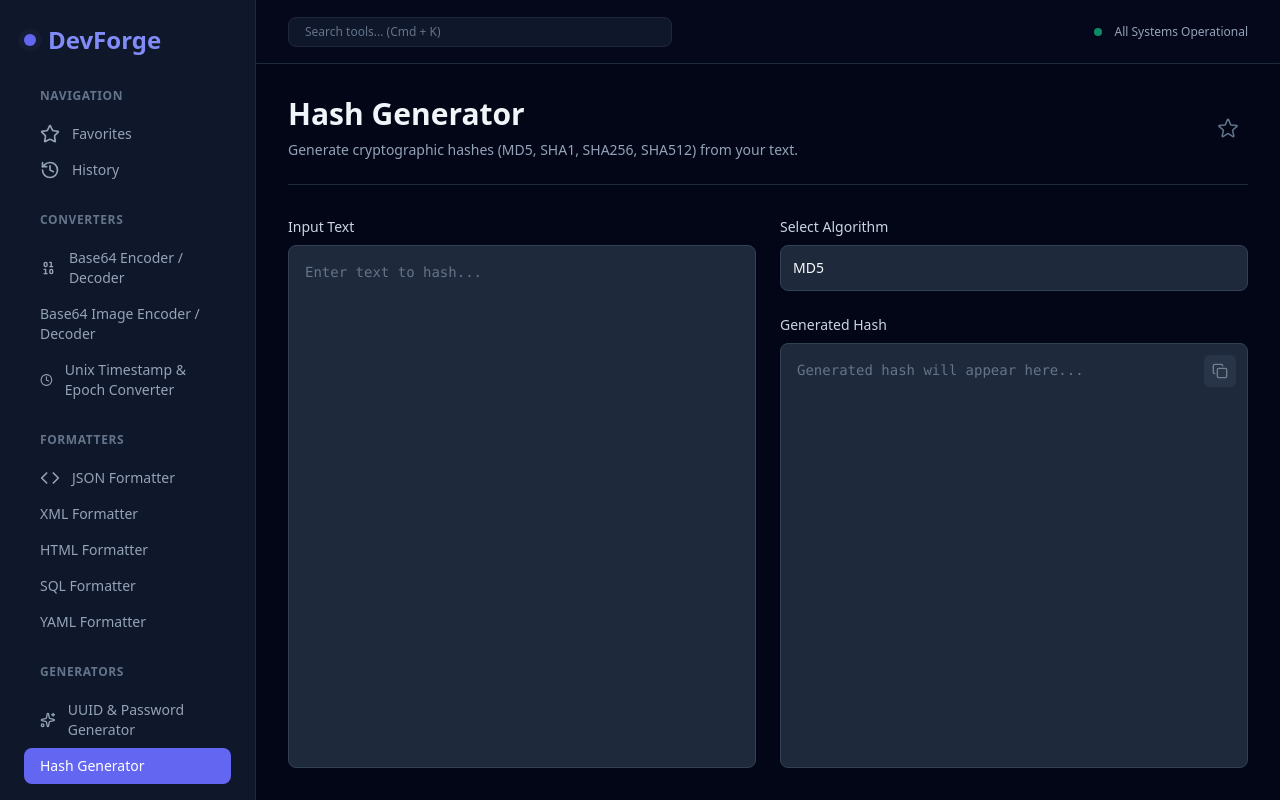
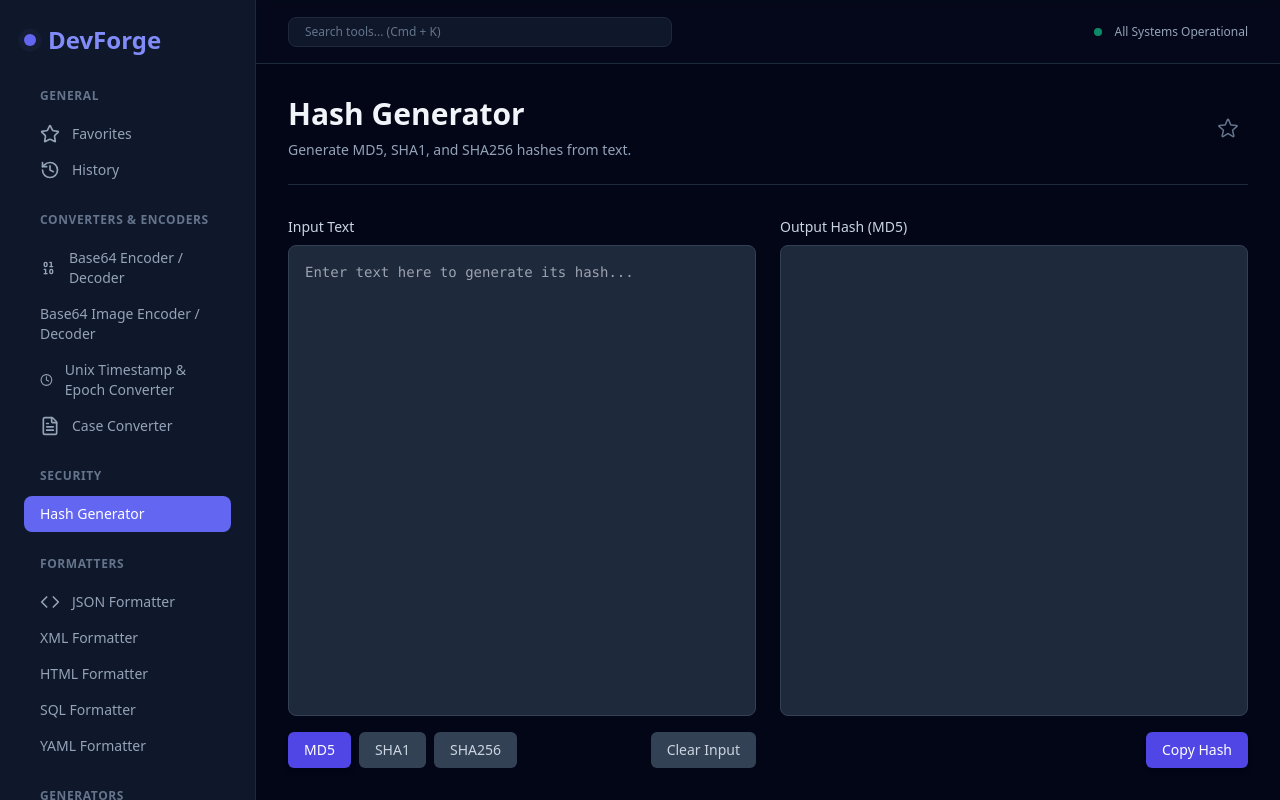
Before and after one commit to Sanjaycode21/developer-toolbox, a Next.js app: page /tools/hash-generator in a window 1280 px wide. Built offline with nearby package versions, Linux system fonts and the light colour scheme.

Commit message:
bot(daily): implement Day 45: Implement Hash Generator (MD5, SHA1, SHA256)

```diff
--- a/src/app/tools/hash-generator/page.tsx
+++ b/src/app/tools/hash-generator/page.tsx
@@ -1,29 +1,19 @@
-"use client";
+'use client';
 
 import React, { useState, useEffect, useCallback } from 'react';
 import ToolPageWrapper from '@/components/ToolPageWrapper';
 import CryptoJS from 'crypto-js';
 import toast from 'react-hot-toast';
-import { useToolStore } from '@/store/useToolStore';
-import { Copy } from 'lucide-react';
 
-type HashAlgorithm = 'MD5' | 'SHA1' | 'SHA256' | 'SHA512';
+type Algorithm = 'MD5' | 'SHA1' | 'SHA256';
 
-const HashGeneratorPage: React.FC = () => {
+export default function HashGeneratorPage() {
   const [inputText, setInputText] = useState<string>('');
-  const [selectedAlgorithm, setSelectedAlgorithm] = useState<HashAlgorithm>('MD5');
+  const [selectedAlgorithm, setSelectedAlgorithm] = useState<Algorithm>('MD5');
   const [outputHash, setOutputHash] = useState<string>('');
 
-  const { addToHistory } = useToolStore();
-  const toolSlug = "hash-generator";
-
-  useEffect(() => {
-    addToHistory(toolSlug);
-  }, [addToHistory, toolSlug]);
-
-  const generateHash = useCallback((text: string, algorithm: HashAlgorithm): string => {
+  const calculateHash = useCallback((text: string, algorithm: Algorithm): string => {
     if (!text) return '';
-
     switch (algorithm) {
       case 'MD5':
         return CryptoJS.MD5(text).toString();
@@ -31,16 +21,14 @@ const HashGeneratorPage: React.FC = () => {
         return CryptoJS.SHA1(text).toString();
       case 'SHA256':
         return CryptoJS.SHA256(text).toString();
-      case 'SHA512':
-        return CryptoJS.SHA512(text).toString();
       default:
         return '';
     }
   }, []);
 
   useEffect(() => {
-    setOutputHash(generateHash(inputText, selectedAlgorithm));
-  }, [inputText, selectedAlgorithm, generateHash]);
+    setOutputHash(calculateHash(inputText, selectedAlgorithm));
+  }, [inputText, selectedAlgorithm, calculateHash]);
 
   const handleCopy = async () => {
     if (outputHash) {
@@ -58,9 +46,9 @@ const HashGeneratorPage: React.FC = () => {
 
   return (
     <ToolPageWrapper
-      toolSlug={toolSlug}
+      toolSlug="hash-generator"
       toolName="Hash Generator"
-      description="Generate cryptographic hashes (MD5, SHA1, SHA256, SHA512) from your text."
+      description="Generate MD5, SHA1, and SHA256 hashes from text."
     >
       <div className="flex flex-col lg:flex-row gap-6 h-full">
         {/* Input Section */}
@@ -70,61 +58,59 @@ const HashGeneratorPage: React.FC = () => {
           </label>
           <textarea
             id="inputText"
-            className="w-full flex-1 p-4 bg-slate-800 border border-slate-700 rounded-lg text-slate-50 placeholder-slate-500 focus:ring-indigo-500 focus:border-indigo-500 resize-none font-mono text-sm transition-colors"
-            placeholder="Enter text to hash..."
+            className="w-full flex-1 p-4 bg-slate-800 border border-slate-700 rounded-lg focus:outline-none focus:border-indigo-500 text-slate-50 font-mono text-sm resize-none"
+            placeholder="Enter text here to generate its hash..."
             value={inputText}
             onChange={(e) => setInputText(e.target.value)}
             rows={10}
           />
+          <div className="mt-4 flex justify-between items-center">
+            <div className="flex gap-2">
+              {(['MD5', 'SHA1', 'SHA256'] as Algorithm[]).map((algo) => (
+                <button
+                  key={algo}
+                  className={`px-4 py-2 rounded-md text-sm font-medium transition-colors ${
+                    selectedAlgorithm === algo
+                      ? 'bg-indigo-600 text-white shadow-md'
+                      : 'bg-slate-700 text-slate-300 hover:bg-slate-600'
+                  }`}
+                  onClick={() => setSelectedAlgorithm(algo)}
+                >
+                  {algo}
+                </button>
+              ))}
             </div>
-
-        {/* Controls and Output Section */}
-        <div className="flex-1 flex flex-col">
-          {/* Algorithm Selector */}
-          <div className="mb-6">
-            <label htmlFor="algorithmSelect" className="block text-sm font-medium text-slate-300 mb-2">
-              Select Algorithm
-            </label>
-            <select
-              id="algorithmSelect"
-              className="w-full p-3 bg-slate-800 border border-slate-700 rounded-lg text-slate-50 focus:ring-indigo-500 focus:border-indigo-500 text-sm appearance-none pr-10 cursor-pointer transition-colors"
-              value={selectedAlgorithm}
-              onChange={(e) => setSelectedAlgorithm(e.target.value as HashAlgorithm)}
+            <button
+              className="px-4 py-2 rounded-md bg-slate-700 text-slate-300 text-sm font-medium hover:bg-slate-600 transition-colors"
+              onClick={() => setInputText('')}
             >
-              <option value="MD5">MD5</option>
-              <option value="SHA1">SHA1</option>
-              <option value="SHA256">SHA256</option>
-              <option value="SHA512">SHA512</option>
-            </select>
+              Clear Input
+            </button>
+          </div>
         </div>
 
         {/* Output Section */}
         <div className="flex-1 flex flex-col">
           <label htmlFor="outputHash" className="block text-sm font-medium text-slate-300 mb-2">
-              Generated Hash
+            Output Hash ({selectedAlgorithm})
           </label>
-            <div className="relative flex-1">
           <textarea
             id="outputHash"
-                className="w-full h-full p-4 bg-slate-800 border border-slate-700 rounded-lg text-slate-50 placeholder-slate-500 focus:ring-indigo-500 focus:border-indigo-500 resize-none font-mono text-sm read-only:bg-slate-800 read-only:text-slate-300 transition-colors"
+            className="w-full flex-1 p-4 bg-slate-800 border border-slate-700 rounded-lg focus:outline-none focus:border-indigo-500 text-slate-50 font-mono text-sm resize-none"
             readOnly
             value={outputHash}
-                placeholder="Generated hash will appear here..."
+            rows={10}
           />
+          <div className="mt-4 flex justify-end">
             <button
+              className="px-4 py-2 rounded-md bg-indigo-600 text-white text-sm font-medium hover:bg-indigo-700 transition-colors shadow-md"
               onClick={handleCopy}
-                className="absolute top-3 right-3 p-2 rounded-md bg-slate-700 text-slate-300 hover:bg-slate-600 hover:text-slate-100 focus:outline-none focus:ring-2 focus:ring-indigo-500 focus:ring-offset-2 focus:ring-offset-slate-900 transition-colors disabled:opacity-50 disabled:cursor-not-allowed"
-                disabled={!outputHash}
-                aria-label="Copy hash to clipboard"
             >
-                <Copy size={16} />
+              Copy Hash
             </button>
-            </div>
           </div>
         </div>
       </div>
     </ToolPageWrapper>
   );
-};
-
-export default HashGeneratorPage;
+}
--- a/src/lib/tools.tsx
+++ b/src/lib/tools.tsx
@@ -1,22 +1,5 @@
-import {
-  Code,
-  Star,
-  History,
-  Palette,
-  Layers,
-  Settings,
-  Terminal,
-  Hash,
-  Shield,
-  FileText,
-  Binary,
-  Calendar,
-  Sparkles,
-  Clock,
-  Key,
-  Search,
-} from "lucide-react";
-import React from "react";
+// No direct import of Lucide icons here, as the Tool interface does not have an icon property.
+// The sidebar component will map slugs to icons.
 
 export interface Tool {
   slug: string;
@@ -24,7 +7,6 @@ export interface Tool {
   category: string;
   path: string;
   description: string;
-  icon: React.ElementType; // Add icon property
 }
 
 export const tools: Tool[] = [
@@ -32,43 +14,52 @@ export const tools: Tool[] = [
   {
     slug: "favorites",
     name: "Favorites",
-    category: "Navigation",
+    category: "General",
     path: "/tools/favorites",
     description: "Your most loved tools, all in one place.",
-    icon: Star,
   },
   {
     slug: "history",
     name: "History",
-    category: "Navigation",
+    category: "General",
     path: "/tools/history",
-    description: "Recently used tools.",
-    icon: History,
+    description: "Recently used tools for quick access.",
   },
-  // Converters
+  // Converters & Encoders
   {
     slug: "base64-encoder-decoder",
     name: "Base64 Encoder / Decoder",
-    category: "Converters",
+    category: "Converters & Encoders",
     path: "/tools/base64-encoder-decoder",
-    description: "Encode and decode Base64 data.",
-    icon: Binary,
+    description: "Encode and decode Base64 strings.",
   },
   {
     slug: "base64-image-encoder-decoder",
     name: "Base64 Image Encoder / Decoder",
-    category: "Converters",
+    category: "Converters & Encoders",
     path: "/tools/base64-image-encoder-decoder",
     description: "Encode and decode Base64 images.",
-    icon: Layers,
   },
   {
     slug: "unix-timestamp-epoch-converter",
     name: "Unix Timestamp & Epoch Converter",
-    category: "Converters",
+    category: "Converters & Encoders",
     path: "/tools/unix-timestamp-epoch-converter",
-    description: "Convert Unix timestamps to human-readable dates and vice-versa.",
-    icon: Clock,
+    description: "Convert Unix timestamps to human-readable dates and vice versa.",
+  },
+  {
+    slug: "case-converter",
+    name: "Case Converter",
+    category: "Converters & Encoders",
+    path: "/tools/case-converter",
+    description: "Convert text to different cases: lowercase, uppercase, camelCase, etc.",
+  },
+  {
+    slug: "hash-generator",
+    name: "Hash Generator",
+    category: "Security",
+    path: "/tools/hash-generator",
+    description: "Generate MD5, SHA1, SHA256 hashes from text.",
   },
   // Formatters
   {
@@ -76,139 +67,113 @@ export const tools: Tool[] = [
     name: "JSON Formatter",
     category: "Formatters",
     path: "/tools/json-formatter",
-    description: "Format and validate JSON data.",
-    icon: Code,
+    description: "Beautify and validate JSON data.",
   },
   {
     slug: "xml-formatter",
     name: "XML Formatter",
     category: "Formatters",
     path: "/tools/xml-formatter",
-    description: "Format and validate XML data.",
-    icon: Code,
+    description: "Beautify and validate XML data.",
   },
   {
     slug: "html-formatter",
     name: "HTML Formatter",
     category: "Formatters",
     path: "/tools/html-formatter",
-    description: "Format and beautify HTML code.",
-    icon: Code,
+    description: "Beautify and validate HTML data.",
   },
   {
     slug: "sql-formatter",
     name: "SQL Formatter",
     category: "Formatters",
     path: "/tools/sql-formatter",
-    description: "Format and beautify SQL queries.",
-    icon: Terminal,
+    description: "Beautify and validate SQL queries.",
   },
   {
     slug: "yaml-formatter",
     name: "YAML Formatter",
     category: "Formatters",
     path: "/tools/yaml-formatter",
-    description: "Format and validate YAML data.",
-    icon: FileText,
+    description: "Beautify and validate YAML data.",
   },
   // Generators
   {
-    slug: "uuid-password-generator",
-    name: "UUID & Password Generator",
+    slug: "uuid-generator",
+    name: "UUID Generator",
     category: "Generators",
-    path: "/tools/uuid-password-generator",
-    description: "Generate UUIDs and strong passwords.",
-    icon: Key,
+    path: "/tools/uuid-generator",
+    description: "Generate universally unique identifiers (UUIDs).",
   },
   {
-    slug: "hash-generator",
-    name: "Hash Generator",
+    slug: "password-generator",
+    name: "Password Generator",
     category: "Generators",
-    path: "/tools/hash-generator",
-    description: "Generate cryptographic hashes (MD5, SHA1, SHA256, SHA512).",
-    icon: Hash,
-  },
-  // Web
-  {
-    slug: "jwt-decoder",
-    name: "JWT Decoder",
-    category: "Web",
-    path: "/tools/jwt-decoder",
-    description: "Decode JSON Web Tokens.",
-    icon: Shield,
-  },
-  {
-    slug: "url-encoder-decoder",
-    name: "URL Encoder / Decoder",
-    category: "Web",
-    path: "/tools/url-encoder-decoder",
-    description: "Encode and decode URLs.",
-    icon: Search,
-  },
-  // Text
-  {
-    slug: "case-converter",
-    name: "Case Converter",
-    category: "Text",
-    path: "/tools/case-converter",
-    description: "Convert text to different cases (e.g., uppercase, lowercase).",
-    icon: FileText,
+    path: "/tools/password-generator",
+    description: "Generate strong, random passwords.",
   },
   {
     slug: "lorem-ipsum-generator",
     name: "Lorem Ipsum Generator",
-    category: "Text",
+    category: "Generators",
     path: "/tools/lorem-ipsum-generator",
-    description: "Generate placeholder text for your designs and prototypes.",
-    icon: Sparkles,
+    description: "Generate placeholder text for your designs and layouts.",
+  },
+  {
+    slug: "css-shadow-generator",
+    name: "CSS Shadow Generator",
+    category: "Generators",
+    path: "/tools/css-shadow-generator",
+    description: "Generate custom CSS box and text shadows.",
+  },
+  {
+    slug: "css-gradient-generator",
+    name: "CSS Gradient Generator",
+    category: "Generators",
+    path: "/tools/css-gradient-generator",
+    description: "Generate beautiful CSS linear and radial gradients.",
+  },
+  // Web & Utilities
+  {
+    slug: "jwt-decoder",
+    name: "JWT Decoder",
+    category: "Web & Utilities",
+    path: "/tools/jwt-decoder",
+    description: "Decode and inspect JSON Web Tokens.",
   },
   {
     slug: "markdown-live-preview",
     name: "Markdown Live Preview",
-    category: "Text",
+    category: "Web & Utilities",
     path: "/tools/markdown-live-preview",
     description: "Write and preview Markdown in real-time.",
-    icon: FileText,
   },
   {
     slug: "regex-tester-generator",
     name: "Regex Tester & Generator",
-    category: "Text",
+    category: "Web & Utilities",
     path: "/tools/regex-tester-generator",
-    description: "Test and generate regular expressions.",
-    icon: Search,
+    description: "Test and build regular expressions.",
   },
-  // Color
   {
     slug: "color-picker",
     name: "Color Picker",
-    category: "Color",
+    category: "Web & Utilities",
     path: "/tools/color-picker",
-    description: "Pick colors and convert between formats.",
-    icon: Palette,
-  },
-  // Utilities
-  {
-    slug: "css-shadow-gradient-generator",
-    name: "CSS Shadow & Gradient Generator",
-    category: "Utilities",
-    path: "/tools/css-shadow-gradient-generator",
-    description: "Generate CSS shadows and gradients.",
-    icon: Layers,
+    description: "Pick colors and convert between formats (HEX, RGB, HSL).",
   },
   {
     slug: "csv-viewer-converter",
     name: "CSV Viewer & Converter",
-    category: "Utilities",
+    category: "Web & Utilities",
     path: "/tools/csv-viewer-converter",
     description: "View, edit, and convert CSV data.",
-    icon: FileText,
   },
 ];
 
 export function toolsByCategory(): Record<string, Tool[]> {
   const categories: Record<string, Tool[]> = {};
-  tools.forEach((tool) => {
+  tools.forEach(tool => {
     if (!categories[tool.category]) {
       categories[tool.category] = [];
     }
@@ -218,5 +183,5 @@ export function toolsByCategory(): Record<string, Tool[]> {
 }
 
 export function getToolBySlug(slug: string): Tool | undefined {
-  return tools.find((tool) => tool.slug === slug);
+  return tools.find(tool => tool.slug === slug);
 }
```
Also changed, not shown: 1 other file (tests, documents, lock files or other folders). Lines whose indentation alone changed are shown as unchanged.
